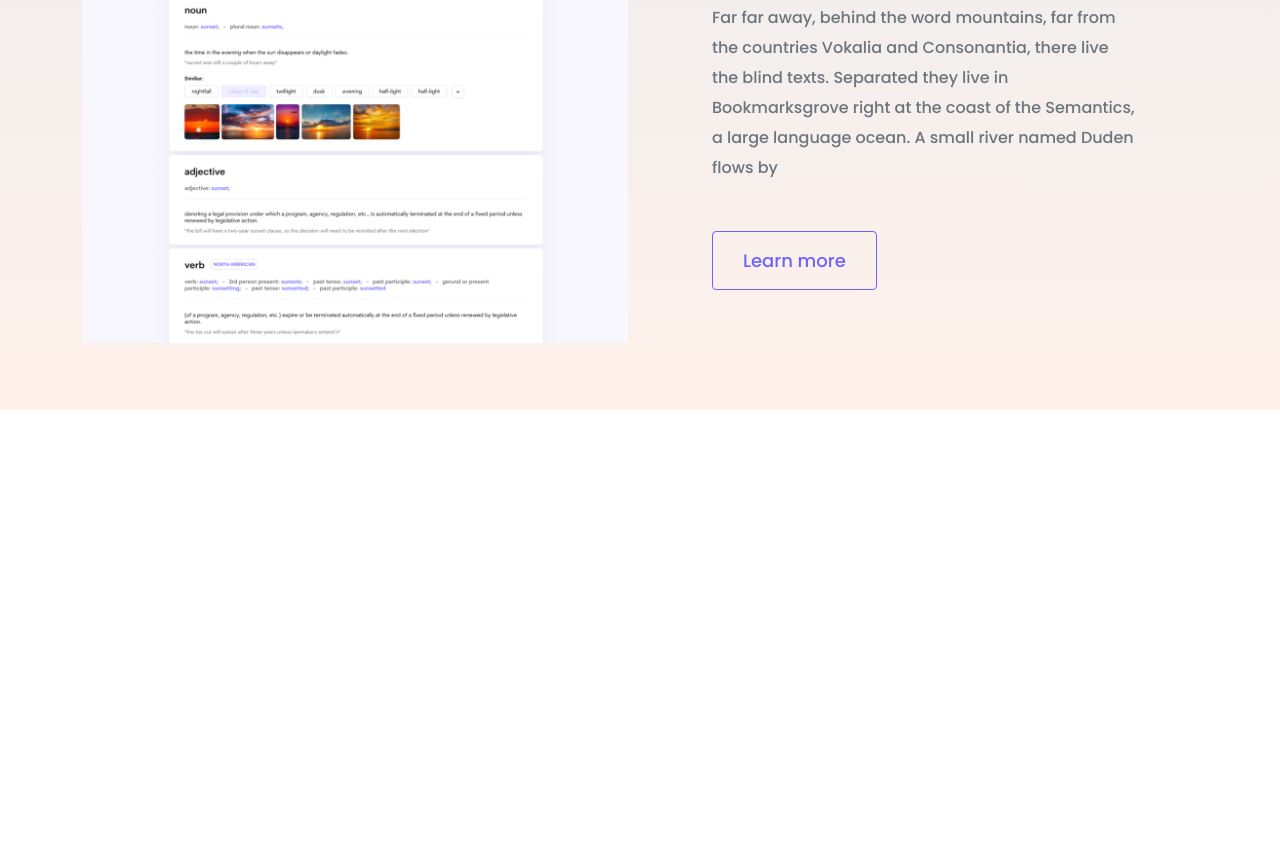
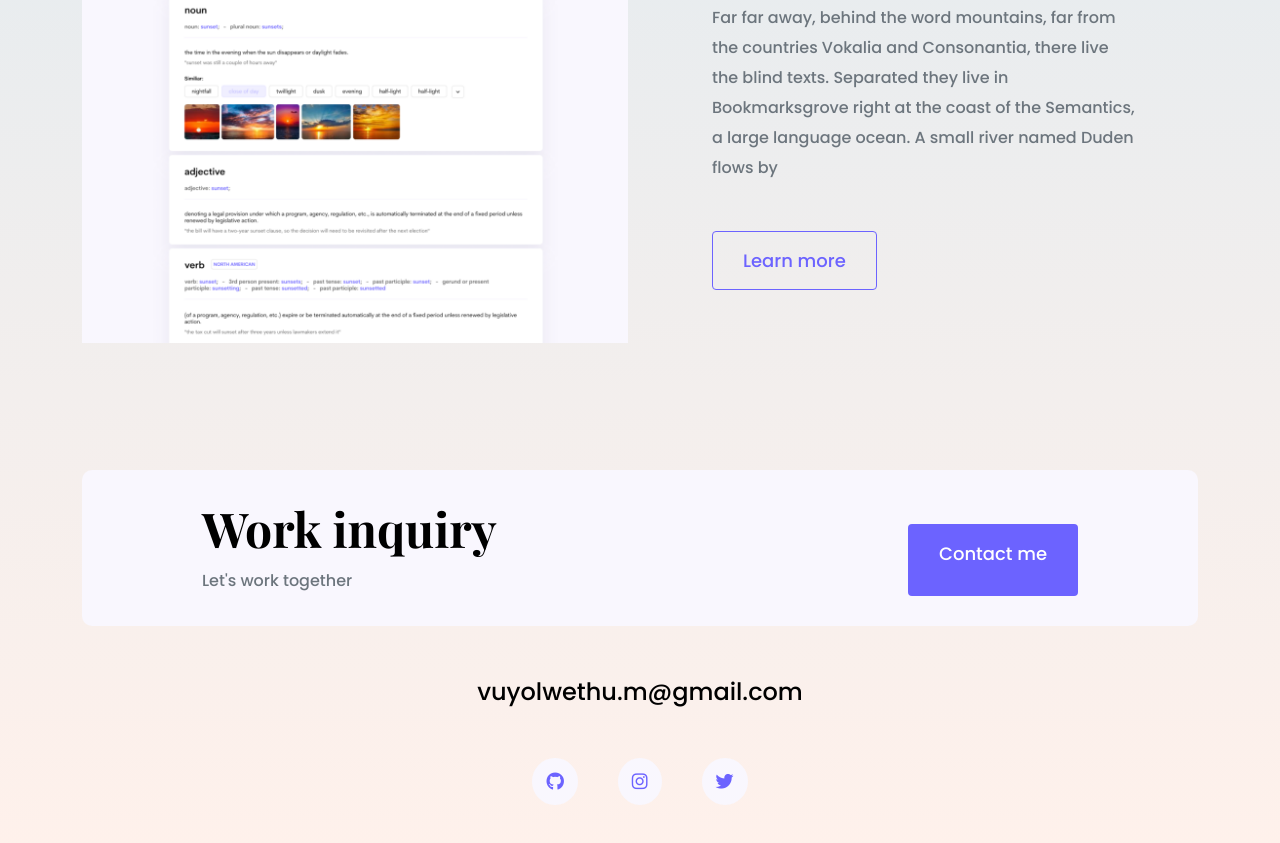
Before and after one commit to VuvuM03/portfolio_project, a plain HTML site: page index.html in a window 1280 px wide. Shown: the part 2379-3222 px from the top of the page. Before the commit the page ends 2789 px from the top, so only its background shows below. Drawn offline with nearby package versions, Linux system fonts and the light colour scheme.

Commit message:
Added footer

```diff
--- a/index.html
+++ b/index.html
@@ -29,19 +29,19 @@
   <body>
     <div class="container">
       <nav class="d-flex justify-content-between">
-        <a href="#" title="Homepage">Vuyolwethu Mahanjana</a>
+        <a href="/" title="Homepage">Vuyolwethu Mahanjana</a>
         <ul>
           <li class="active">
-            <a href="index.html" title="Homepage">Home</a>
+            <a href="/index.html" title="Homepage">Home</a>
           </li>
           <li>
-            <a href="about.html" title="About Vuyolwethu">About</a>
+            <a href="/about.html" title="About Vuyolwethu">About</a>
           </li>
           <li>
-            <a href="work.html" title="Work Projects">Work</a>
+            <a href="/work.html" title="Work Projects">Work</a>
           </li>
           <li>
-            <a href="contact.html" title="Contact Vuyolwethu">Contact</a>
+            <a href="/contact.html" title="Contact Vuyolwethu">Contact</a>
           </li>
         </ul>
       </nav>
@@ -107,6 +107,33 @@
           </div>
         </div>
       </div>
+      <footer>
+        <div
+          class="contact-box d-flex justify-content-between mb-5 d-none d-md-flex"
+        >
+          <div>
+            <h4>Work inquiry</h4>
+            <p class="text-muted">Let's work together</p>
+          </div>
+          <a href="" class="btn btn-branding mt-4">Contact me</a>
+        </div>
+        <div class="d-flex justify-content-center mb-5">
+          <a href="mailto: vuyolwethu.m@gmail.com" class="email-link"
+            >vuyolwethu.m@gmail.com</a
+          >
+        </div>
+        <div class="social-links d-flex justify-content-center">
+          <a href="https://www.github.com/vuyolwethu.m" target="_blank">
+            <i class="fa-brands fa-github"></i>
+          </a>
+          <a href="https://www.instagram.com/vuyolwethu.m" target="_blank">
+            <i class="fa-brands fa-instagram"></i>
+          </a>
+          <a href="https://www.twitter.com/vuyolwethu.m" target="_blank">
+            <i class="fa-brands fa-twitter"></i>
+          </a>
+        </div>
+      </footer>
     </div>
   </body>
 </html>
--- a/style/portfolio.css
+++ b/style/portfolio.css
@@ -14,7 +14,8 @@ body {
 }
 h1,
 h2,
-h3 {
+h3,
+h4 {
   font-family: var(--heading-font-family);
   font-weight: bold;
   color: black;
@@ -26,6 +27,9 @@ h1 {
 }
 h2 {
   font-size: 64 px;
+}
+h4 {
+  font-size: 48px;
 }
 p {
   font-weight: normal;
@@ -116,6 +120,38 @@ nav a:hover,
 nav li.active a {
   color: var(--branding-color);
 }
+footer {
+  margin: 60px 0;
+}
+footer .contact-box {
+  background: var(--secondary-color);
+  padding: 30px 120px;
+  border-radius: 10px;
+}
+footer .contact-box p {
+  margin: 0;
+}
+footer .email-link {
+  font-size: 24px;
+  text-decoration: none;
+  color: black;
+}
+footer .email-link:hover {
+  color: var(--branding-color);
+}
+footer .social-links a {
+  margin: 0 20px;
+  color: var(--branding-color);
+  font-size: 18px;
+  background: var(--secondary-color);
+  padding: 10px 14px;
+  border-radius: 50%;
+  transition: all 100ms ease-in-out;
+}
+footer .social-links a:hover {
+  color: white;
+  background: var(--branding-color);
+}
 
 @media (max-width: 900px) {
   h1 {
@@ -125,6 +161,10 @@ nav li.active a {
   h2 {
     font-size: 44px;
   }
+  h4 {
+    font-size: 20px;
+  }
+
   .hero {
     padding: 80px 20px;
   }
@@ -132,7 +172,6 @@ nav li.active a {
     text-align: center;
     padding: 0;
   }
-
   .project-description {
     padding: 0;
     text-align: center;
```
Also changed, not shown: about.html (+5 -5 lines), work.html (+2 -2 lines).
